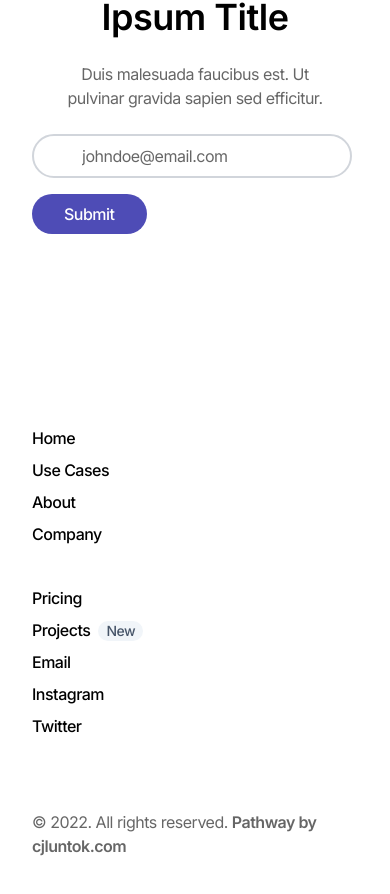
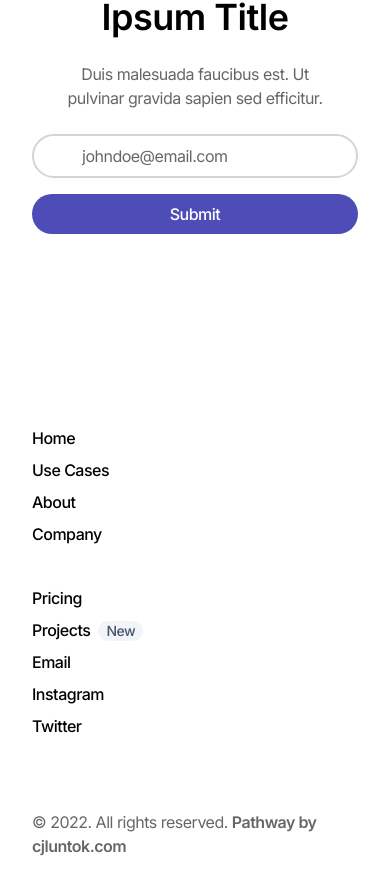
Before and after one commit to christian-luntok/pathway, a Next.js app: page / in a window 390 px wide. Shown: the part 4826-5720 px from the top of the page. Built offline with nearby package versions, Linux system fonts and the light colour scheme; some icons are missing.

Commit message:
Added responsive classes for subscribe component.

```diff
--- a/components/Forms/SubscribeForm.js
+++ b/components/Forms/SubscribeForm.js
@@ -16,8 +16,8 @@ const SubscribeForm = ({alignment}) => {
 
     return(
         <div className="form-container">
-            <form className={`flex flex-wrap gap-4 ${ alignClass ? alignClass : '' }`} onSubmit={handleSubmit}>
-                <div className="relative rounded-full max-w-[320px] w-full border-2 border-gray-300 text-black/60 py-2 px-4">
+            <form className={`flex flex-wrap gap-4 text-center justify-center ${ alignClass ? alignClass : '' }`} onSubmit={handleSubmit}>
+                <div className="relative rounded-full md:max-w-[320px] w-full border-2 border-gray-300 text-black/60 py-2 px-4">
                     <input
                         className="form-input placeholder-black/60 bg-transparent w-full pl-8 focus-visible:border-0 focus-visible:outline-none"
                         id="email"
@@ -30,8 +30,8 @@ const SubscribeForm = ({alignment}) => {
                         <Icon className="h-5 w-5 text-black/60" icon="ic:outline-email"/>
                     </div>
                 </div>
-                <div className="form-input">
-                    <PrimaryButton text="Submit" link="/" type="button"/>
+                <div className="form-input w-full md:w-auto">
+                    <PrimaryButton className="w-full md:w-auto" text="Submit" link="/" type="button"/>
                 </div>
             </form>
         </div>
```
